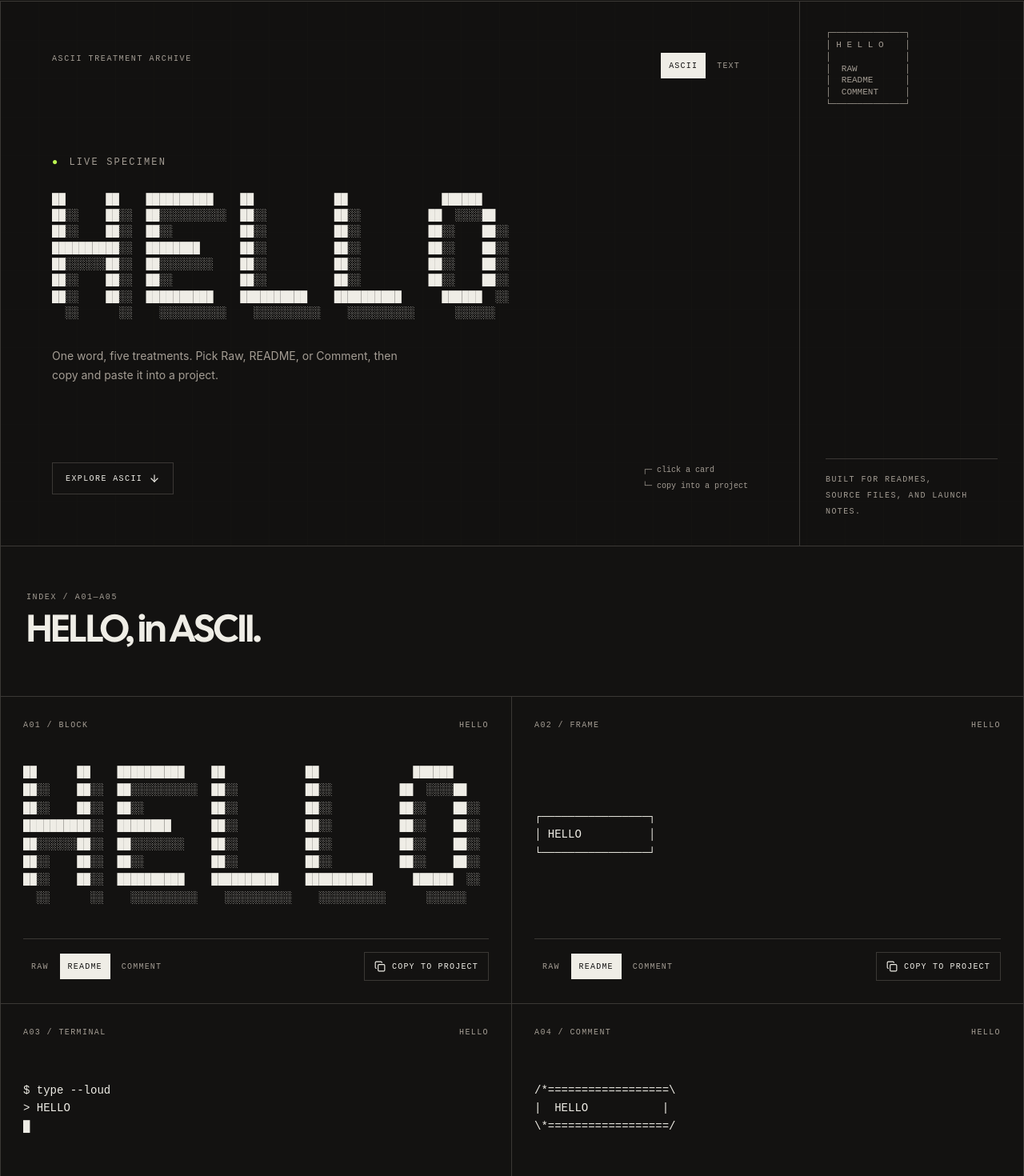
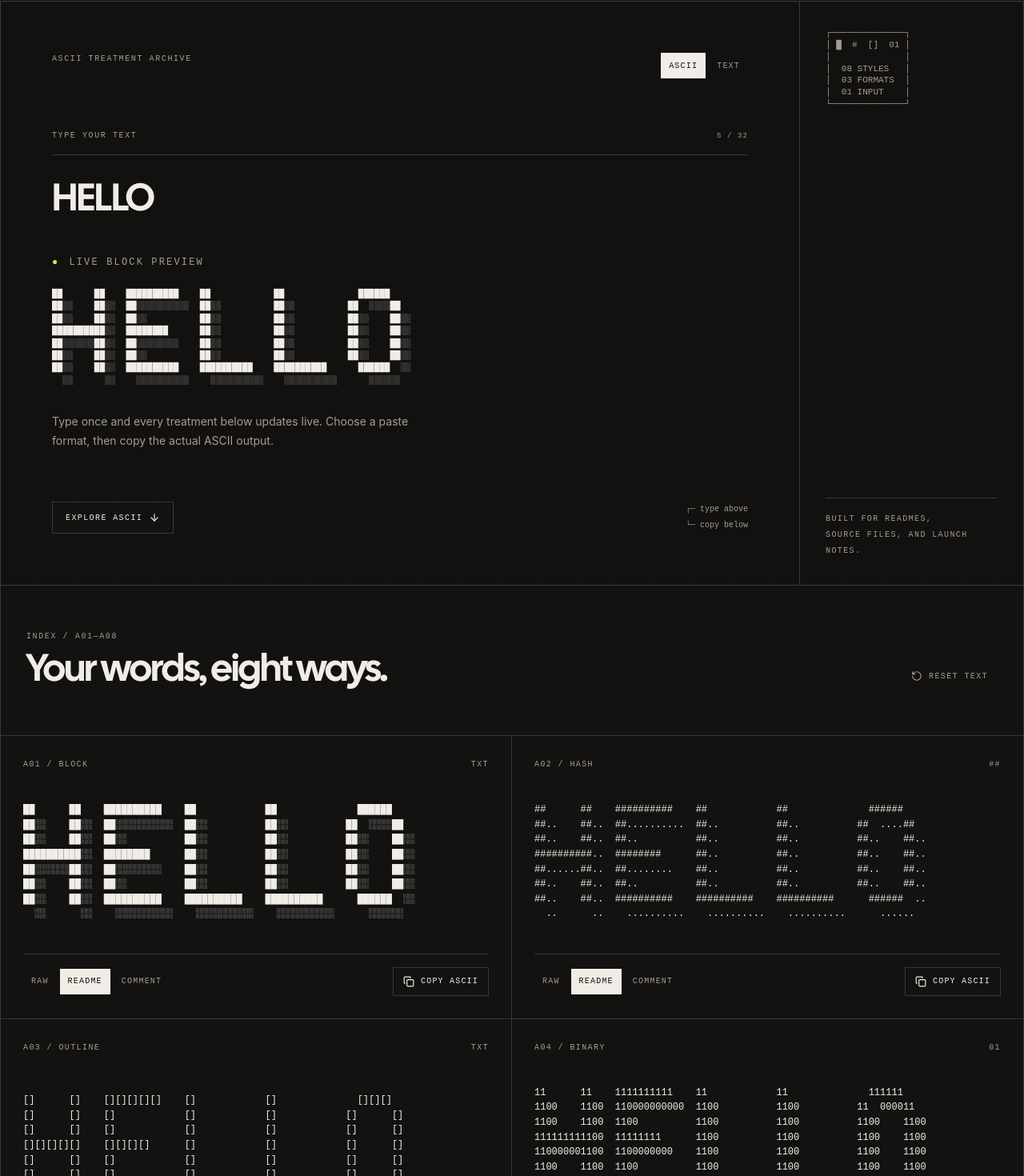
Before and after one commit to faisal004/text-faisal, a Next.js app: page / in a window 1280 px wide. Shown: the part 63-1533 px from the top of the page at 80% size. Built offline with nearby package versions, Linux system fonts and the light colour scheme.

Commit message:
refactor: enhance AsciiCard and AsciiSection components with new ASCII styles and live preview functionality

```diff
--- a/app/(intro)/ascii/_components/ascii-card.tsx
+++ b/app/(intro)/ascii/_components/ascii-card.tsx
@@ -3,50 +3,96 @@
 import { Check, Copy } from 'lucide-react'
 import { useMemo, useState, type MouseEvent } from 'react'
 
-export type AsciiStyle = 'block' | 'frame' | 'terminal' | 'comment' | 'signal'
+export type AsciiStyle = 'block' | 'hash' | 'outline' | 'binary' | 'frame' | 'terminal' | 'comment' | 'signal'
+type GlyphStyle = Extract<AsciiStyle, 'block' | 'hash' | 'outline' | 'binary'>
 type PasteFormat = 'raw' | 'readme' | 'comment'
 
 type AsciiCardProps = {
   index: number
   name: string
+  source: string
   style: AsciiStyle
 }
 
-const HELLO = 'HELLO'
-
 const BLOCK_FONT: Record<string, string[]> = {
+  A: ['01110', '10001', '10001', '11111', '10001', '10001', '10001'],
+  B: ['11110', '10001', '10001', '11110', '10001', '10001', '11110'],
+  C: ['01111', '10000', '10000', '10000', '10000', '10000', '01111'],
+  D: ['11110', '10001', '10001', '10001', '10001', '10001', '11110'],
+  E: ['11111', '10000', '10000', '11110', '10000', '10000', '11111'],
+  F: ['11111', '10000', '10000', '11110', '10000', '10000', '10000'],
+  G: ['01111', '10000', '10000', '10111', '10001', '10001', '01111'],
   H: ['10001', '10001', '10001', '11111', '10001', '10001', '10001'],
-  E: ['11111', '10000', '10000', '11110', '10000', '10000', '11111'],
+  I: ['11111', '00100', '00100', '00100', '00100', '00100', '11111'],
+  J: ['00111', '00010', '00010', '00010', '10010', '10010', '01100'],
+  K: ['10001', '10010', '10100', '11000', '10100', '10010', '10001'],
   L: ['10000', '10000', '10000', '10000', '10000', '10000', '11111'],
+  M: ['10001', '11011', '10101', '10101', '10001', '10001', '10001'],
+  N: ['10001', '11001', '10101', '10011', '10001', '10001', '10001'],
   O: ['01110', '10001', '10001', '10001', '10001', '10001', '01110'],
+  P: ['11110', '10001', '10001', '11110', '10000', '10000', '10000'],
+  Q: ['01110', '10001', '10001', '10001', '10101', '10010', '01101'],
+  R: ['11110', '10001', '10001', '11110', '10100', '10010', '10001'],
+  S: ['01111', '10000', '10000', '01110', '00001', '00001', '11110'],
+  T: ['11111', '00100', '00100', '00100', '00100', '00100', '00100'],
+  U: ['10001', '10001', '10001', '10001', '10001', '10001', '01110'],
+  V: ['10001', '10001', '10001', '10001', '10001', '01010', '00100'],
+  W: ['10001', '10001', '10001', '10101', '10101', '10101', '01010'],
+  X: ['10001', '10001', '01010', '00100', '01010', '10001', '10001'],
+  Y: ['10001', '10001', '01010', '00100', '00100', '00100', '00100'],
+  Z: ['11111', '00001', '00010', '00100', '01000', '10000', '11111'],
+  '0': ['01110', '10001', '10011', '10101', '11001', '10001', '01110'],
+  '1': ['00100', '01100', '00100', '00100', '00100', '00100', '01110'],
+  '2': ['01110', '10001', '00001', '00010', '00100', '01000', '11111'],
+  '3': ['11110', '00001', '00001', '01110', '00001', '00001', '11110'],
+  '4': ['00010', '00110', '01010', '10010', '11111', '00010', '00010'],
+  '5': ['11111', '10000', '10000', '11110', '00001', '00001', '11110'],
+  '6': ['01110', '10000', '10000', '11110', '10001', '10001', '01110'],
+  '7': ['11111', '00001', '00010', '00100', '01000', '01000', '01000'],
+  '8': ['01110', '10001', '10001', '01110', '10001', '10001', '01110'],
+  '9': ['01110', '10001', '10001', '01111', '00001', '00001', '01110'],
+  '.': ['00000', '00000', '00000', '00000', '00000', '00110', '00110'],
+  '!': ['00100', '00100', '00100', '00100', '00100', '00000', '00100'],
+  '?': ['01110', '10001', '00001', '00010', '00100', '00000', '00100'],
+  ' ': ['00000', '00000', '00000', '00000', '00000', '00000', '00000'],
 }
 
-const renderBlockHello = () => {
-  const glyphs = [...HELLO].map((character) => BLOCK_FONT[character])
+const cleanSource = (source: string) => source.toUpperCase().replace(/[^A-Z0-9.!? ]/g, '').trim() || 'HELLO'
 
-  return Array.from({ length: 8 }, (_, row) =>
-    glyphs
-      .map((glyph) =>
+const GLYPH_MATERIALS: Record<GlyphStyle, { solid: string; shadow: string }> = {
+  block: { solid: '██', shadow: '░░' },
+  hash: { solid: '##', shadow: '..' },
+  outline: { solid: '[]', shadow: '  ' },
+  binary: { solid: '11', shadow: '00' },
+}
+
+const renderGlyphs = (source: string, style: GlyphStyle) => {
+  const segments = cleanSource(source).slice(0, 48).match(/.{1,8}/g) ?? ['HELLO']
+  const material = GLYPH_MATERIALS[style]
+
+  return segments.map((segment) => {
+    const glyphs = [...segment].map((character) => BLOCK_FONT[character] ?? BLOCK_FONT['?'])
+    return Array.from({ length: 8 }, (_, row) =>
+      glyphs.map((glyph) =>
         Array.from({ length: 6 }, (_, column) => {
           const solid = row < 7 && column < 5 && glyph[row][column] === '1'
-          const shadow = row > 0 && column > 0 && glyph[row - 1]?.[column - 1] === '1'
-          return solid ? '██' : shadow ? '░░' : '  '
+          const shadow = style !== 'outline' && row > 0 && column > 0 && glyph[row - 1]?.[column - 1] === '1'
+          return solid ? material.solid : shadow ? material.shadow : '  '
         }).join('')
-      )
-      .join('  ')
-      .trimEnd()
-  ).join('\n')
+      ).join('  ').trimEnd()
+    ).join('\n')
+  }).join('\n\n')
 }
 
-export const HELLO_BLOCK = renderBlockHello()
+export const renderAscii = (source: string, style: AsciiStyle) => {
+  const text = cleanSource(source).slice(0, 48)
+  if (style === 'block' || style === 'hash' || style === 'outline' || style === 'binary') return renderGlyphs(text, style)
+  if (style === 'terminal') return `$ type --loud\n> ${text}\n█`
+  if (style === 'comment') return `/*${'='.repeat(text.length + 4)}\\\n|  ${text}  |\n\\*${'='.repeat(text.length + 4)}/`
+  if (style === 'signal') return `[TX/01] ${text.replaceAll(' ', '_')}\n         // END`
 
-export const renderHello = (style: AsciiStyle) => {
-  if (style === 'block') return HELLO_BLOCK
-  if (style === 'terminal') return `$ type --loud\n> ${HELLO}\n█`
-  if (style === 'comment') return `/*==================\\\n|  ${HELLO.padEnd(14)}  |\n\\*==================/`
-  if (style === 'signal') return `[TX/01] ${HELLO}\n         // END`
-
-  return `┌────────────────┐\n│ ${HELLO.padEnd(14)} │\n└────────────────┘`
+  const rule = '─'.repeat(text.length + 2)
+  return `┌${rule}┐\n│ ${text} │\n└${rule}┘`
 }
 
 const wrapForProject = (output: string, format: PasteFormat, style: AsciiStyle) => {
@@ -61,10 +107,10 @@ const PASTE_FORMATS: { id: PasteFormat; label: string }[] = [
   { id: 'comment', label: 'Comment' },
 ]
 
-const AsciiCard = ({ index, name, style }: AsciiCardProps) => {
+const AsciiCard = ({ index, name, source, style }: AsciiCardProps) => {
   const [copied, setCopied] = useState(false)
   const [format, setFormat] = useState<PasteFormat>(style === 'comment' ? 'comment' : 'readme')
-  const output = useMemo(() => renderHello(style), [style])
+  const output = useMemo(() => renderAscii(source, style), [source, style])
   const snippet = wrapForProject(output, format, style)
 
   const copyAscii = async () => {
@@ -82,42 +128,26 @@ const AsciiCard = ({ index, name, style }: AsciiCardProps) => {
   }
 
   return (
-    <article className="flex min-h-[300px] flex-col justify-between border-b p-5 odd:lg:border-r last:lg:col-span-2 last:lg:border-r-0 md:p-7">
+    <article className="flex min-h-[300px] flex-col justify-between border-b p-5 odd:lg:border-r md:p-7">
       <div className="flex items-center justify-between gap-4 font-mono text-[10px] uppercase tracking-[0.14em] text-muted-foreground">
         <span>A{String(index).padStart(2, '0')} / {name}</span>
-        <span>HELLO</span>
+        <span>{style === 'hash' ? '##' : style === 'binary' ? '01' : 'TXT'}</span>
       </div>
 
-      <pre
-        className="my-10 cursor-text overflow-x-auto font-mono text-[12px] leading-[1.6] text-foreground select-all sm:text-sm"
-        aria-label={`${name} HELLO ASCII`}
-        onClick={selectOutput}
-      >
+      <pre className="my-10 cursor-text overflow-x-auto font-mono text-[11px] leading-[1.55] text-foreground select-all sm:text-[12px]" aria-label={`${name} ASCII preview`} onClick={selectOutput}>
         {output}
       </pre>
 
       <div className="flex flex-wrap items-center justify-between gap-3 border-t pt-4">
         <div className="flex items-center gap-1" role="group" aria-label="Paste format">
           {PASTE_FORMATS.map((item) => (
-            <button
-              key={item.id}
-              type="button"
-              onClick={() => setFormat(item.id)}
-              aria-pressed={format === item.id}
-              className={`inline-flex h-8 items-center rounded-sm px-2.5 font-mono text-[10px] uppercase tracking-[0.12em] transition-[background-color,color,transform] duration-150 ease-out active:scale-[0.97] focus-visible:outline-none focus-visible:ring-2 focus-visible:ring-ring ${format === item.id ? 'bg-foreground text-background' : 'text-muted-foreground hover:bg-secondary hover:text-foreground'}`}
-            >
+            <button key={item.id} type="button" onClick={() => setFormat(item.id)} aria-pressed={format === item.id} className={`inline-flex h-8 items-center rounded-sm px-2.5 font-mono text-[10px] uppercase tracking-[0.12em] transition-[background-color,color,transform] duration-150 ease-out active:scale-[0.97] focus-visible:outline-none focus-visible:ring-2 focus-visible:ring-ring ${format === item.id ? 'bg-foreground text-background' : 'text-muted-foreground hover:bg-secondary hover:text-foreground'}`}>
               {item.label}
             </button>
           ))}
         </div>
-        <button
-          type="button"
-          onClick={copyAscii}
-          className="inline-flex h-9 items-center gap-2 rounded-sm border bg-background px-3 font-mono text-[10px] uppercase tracking-[0.12em] transition-[background-color,color,transform] duration-150 ease-out hover:bg-foreground hover:text-background active:scale-[0.97] focus-visible:outline-none focus-visible:ring-2 focus-visible:ring-ring"
-          aria-label={`Copy ${name} HELLO for a project`}
-        >
-          {copied ? <Check className="h-3.5 w-3.5" /> : <Copy className="h-3.5 w-3.5" />}
-          {copied ? 'Copied' : 'Copy to project'}
+        <button type="button" onClick={copyAscii} className="inline-flex h-9 items-center gap-2 rounded-sm border bg-background px-3 font-mono text-[10px] uppercase tracking-[0.12em] transition-[background-color,color,transform] duration-150 ease-out hover:bg-foreground hover:text-background active:scale-[0.97] focus-visible:outline-none focus-visible:ring-2 focus-visible:ring-ring" aria-label={`Copy ${name} ASCII`}>
+          {copied ? <Check className="h-3.5 w-3.5" /> : <Copy className="h-3.5 w-3.5" />}{copied ? 'Copied' : 'Copy ASCII'}
         </button>
       </div>
     </article>
--- a/app/(intro)/ascii/_components/ascii-section.tsx
+++ b/app/(intro)/ascii/_components/ascii-section.tsx
@@ -1,48 +1,74 @@
 'use client'
 
-import { ArrowDown } from 'lucide-react'
+import { ArrowDown, RotateCcw } from 'lucide-react'
+import { useState } from 'react'
 import CollectionNav from '@/components/collection-nav'
-import AsciiCard, { HELLO_BLOCK, type AsciiStyle } from './ascii-card'
+import AsciiCard, { renderAscii, type AsciiStyle } from './ascii-card'
 
 const ASCII_STYLES: { name: string; style: AsciiStyle }[] = [
   { name: 'Block', style: 'block' },
+  { name: 'Hash', style: 'hash' },
+  { name: 'Outline', style: 'outline' },
+  { name: 'Binary', style: 'binary' },
   { name: 'Frame', style: 'frame' },
   { name: 'Terminal', style: 'terminal' },
   { name: 'Comment', style: 'comment' },
   { name: 'Signal', style: 'signal' },
 ]
 
-const AsciiSection = () => (
+const DEFAULT_TEXT = 'HELLO'
+
+const AsciiSection = () => {
+  const [source, setSource] = useState(DEFAULT_TEXT)
+  const preview = renderAscii(source, 'block')
+
+  return (
     <>
       <section className="hairline-grid border-b">
         <div className="mx-auto grid max-w-[1400px] border-x md:grid-cols-[minmax(0,1fr)_280px]">
-        <div className="flex min-h-[620px] flex-col justify-between bg-background/92 p-5 sm:p-8 md:min-h-[680px] md:p-12 lg:p-16">
+          <div className="flex min-h-[680px] flex-col justify-between bg-background/92 p-5 sm:p-8 md:p-12 lg:p-16">
             <div className="flex items-start justify-between gap-6">
               <p className="font-mono text-[10px] uppercase tracking-[0.16em] text-muted-foreground">ASCII treatment archive</p>
               <CollectionNav compact />
             </div>
 
-          <div className="my-16 max-w-5xl">
-            <p className="mb-7 font-mono text-xs uppercase tracking-[0.18em] text-muted-foreground"><span className="mr-3 text-lime-600 dark:text-lime-300">●</span>Live specimen</p>
-            <pre className="overflow-x-auto font-mono text-[11px] leading-[1.45] text-foreground sm:text-sm" aria-label="HELLO block ASCII">
-              {HELLO_BLOCK}
+            <div className="my-12 max-w-5xl md:my-16">
+              <div className="mb-7 flex items-end justify-between gap-5 border-b pb-4">
+                <label htmlFor="ascii-source" className="font-mono text-[10px] uppercase tracking-[0.16em] text-muted-foreground">Type your text</label>
+                <span className="font-mono text-[9px] tabular-nums tracking-[0.12em] text-muted-foreground">{source.length} / 32</span>
+              </div>
+              <input
+                id="ascii-source"
+                type="text"
+                value={source}
+                onChange={(event) => setSource(event.target.value.slice(0, 32))}
+                maxLength={32}
+                spellCheck="false"
+                autoComplete="off"
+                placeholder="HELLO"
+                className="mb-10 block w-full bg-transparent font-cal text-4xl uppercase tracking-[-0.035em] outline-none placeholder:text-muted-foreground/40 sm:text-5xl"
+              />
+
+              <p className="mb-6 font-mono text-xs uppercase tracking-[0.18em] text-muted-foreground"><span className="mr-3 text-lime-600 dark:text-lime-300">●</span>Live block preview</p>
+              <pre className="max-h-[360px] overflow-auto font-mono text-[9px] leading-[1.4] text-foreground sm:text-[11px]" aria-live="polite" aria-label="Live block ASCII preview">
+                {preview}
               </pre>
-            <p className="mt-8 max-w-md text-sm leading-6 text-muted-foreground">One word, five treatments. Pick Raw, README, or Comment, then copy and paste it into a project.</p>
+              <p className="mt-8 max-w-md text-sm leading-6 text-muted-foreground">Type once and every treatment below updates live. Choose a paste format, then copy the actual ASCII output.</p>
             </div>
 
             <div className="flex items-end justify-between gap-4">
               <a href="#collection" className="inline-flex h-10 items-center gap-2 rounded-sm border bg-background px-4 font-mono text-[10px] uppercase tracking-[0.14em] transition-[background-color,color,transform] duration-150 ease-out hover:bg-foreground hover:text-background active:scale-[0.97]">Explore ASCII <ArrowDown className="h-3.5 w-3.5" /></a>
-            <span className="hidden font-mono text-[10px] leading-5 text-muted-foreground sm:block">┌─ click a card<br />└─ copy into a project</span>
+              <span className="hidden font-mono text-[10px] leading-5 text-muted-foreground sm:block">┌─ type above<br />└─ copy below</span>
             </div>
           </div>
 
           <aside className="hidden border-l bg-background/92 p-8 md:flex md:flex-col md:justify-between">
             <pre className="font-mono text-[11px] leading-[1.35] text-muted-foreground" aria-hidden="true">{`┌──────────────┐
-│ H E L L O    │
+│ █  #  []  01 │
 │              │
-│  RAW         │
-│  README      │
-│  COMMENT     │
+│  08 STYLES   │
+│  03 FORMATS  │
+│  01 INPUT    │
 └──────────────┘`}</pre>
             <div>
               <div className="mb-4 h-px bg-border" />
@@ -54,16 +80,20 @@ const AsciiSection = () => (
 
       <section id="collection" className="scroll-mt-4">
         <div className="mx-auto max-w-[1400px] border-x">
-        <div className="border-b px-5 py-10 md:px-8 md:py-14">
-          <p className="mb-3 font-mono text-[10px] uppercase tracking-[0.16em] text-muted-foreground">Index / A01—A05</p>
-          <h2 className="font-cal text-4xl tracking-[-0.035em] sm:text-5xl">HELLO, in ASCII.</h2>
+          <div className="flex flex-col gap-5 border-b px-5 py-10 sm:flex-row sm:items-end sm:justify-between md:px-8 md:py-14">
+            <div>
+              <p className="mb-3 font-mono text-[10px] uppercase tracking-[0.16em] text-muted-foreground">Index / A01—A08</p>
+              <h2 className="font-cal text-4xl tracking-[-0.035em] sm:text-5xl">Your words, eight ways.</h2>
+            </div>
+            <button type="button" onClick={() => setSource(DEFAULT_TEXT)} className="inline-flex h-9 w-fit items-center gap-2 rounded-sm px-3 font-mono text-[10px] uppercase tracking-[0.14em] text-muted-foreground transition-[background-color,color,transform] duration-150 ease-out hover:bg-secondary hover:text-foreground active:scale-[0.97] focus-visible:outline-none focus-visible:ring-2 focus-visible:ring-ring"><RotateCcw className="h-3.5 w-3.5" /> Reset text</button>
           </div>
           <div className="grid lg:grid-cols-2">
-          {ASCII_STYLES.map((item, index) => <AsciiCard key={item.style} {...item} index={index + 1} />)}
+            {ASCII_STYLES.map((item, index) => <AsciiCard key={item.style} {...item} index={index + 1} source={source} />)}
           </div>
         </div>
       </section>
     </>
   )
+}
 
 export default AsciiSection
```
Also changed, not shown: 1 other file (tests, documents, lock files or other folders). Lines whose indentation alone changed are shown as unchanged.
